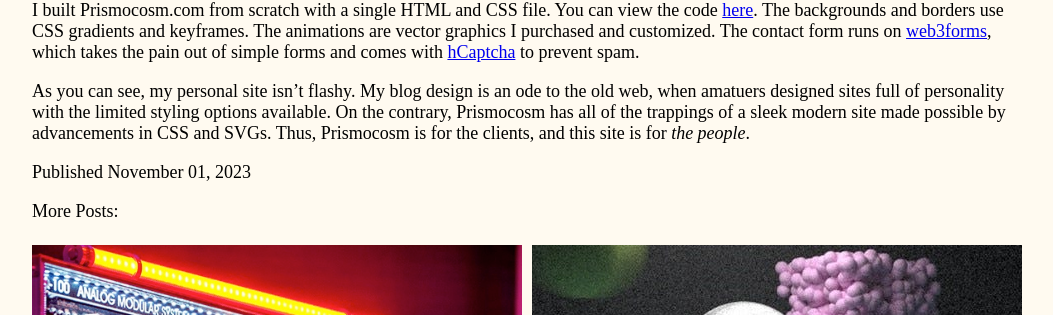
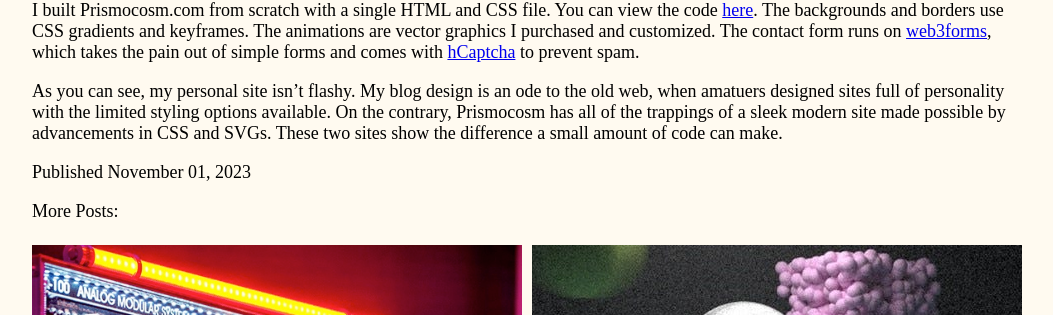
Before and after one commit to harry-herskowitz/my-blog, a Jekyll site: the page built from _posts/2023-11-01-prismocosm.markdown, in a window 1280 px wide. Shown: the part 323-638 px from the top of the page, without its empty margins (113-1166 px from the left). Built offline with Jekyll 4.4.1, drawn with Linux system fonts in a browser that asks for light colours.

Commit message:
article edit

```diff
--- a/_posts/2023-11-01-prismocosm.markdown
+++ b/_posts/2023-11-01-prismocosm.markdown
@@ -10,4 +10,4 @@
 
 I built Prismocosm.com from scratch with a single HTML and CSS file. You can view the code [here](https://github.com/harry-herskowitz/prismocosm). The backgrounds and borders use CSS gradients and keyframes. The animations are vector graphics I purchased and customized. The contact form runs on [web3forms](https://web3forms.com/), which takes the pain out of simple forms and comes with [hCaptcha](https://www.hcaptcha.com/) to prevent spam.
 
-As you can see, my personal site isn't flashy. My blog design is an ode to the old web, when amatuers designed sites full of personality with the limited styling options available. On the contrary, Prismocosm has all of the trappings of a sleek modern site made possible by advancements in CSS and SVGs. Thus, Prismocosm is for the clients, and this site is for _the people_.
+As you can see, my personal site isn't flashy. My blog design is an ode to the old web, when amatuers designed sites full of personality with the limited styling options available. On the contrary, Prismocosm has all of the trappings of a sleek modern site made possible by advancements in CSS and SVGs. These two sites show the difference a small amount of code can make.
```
